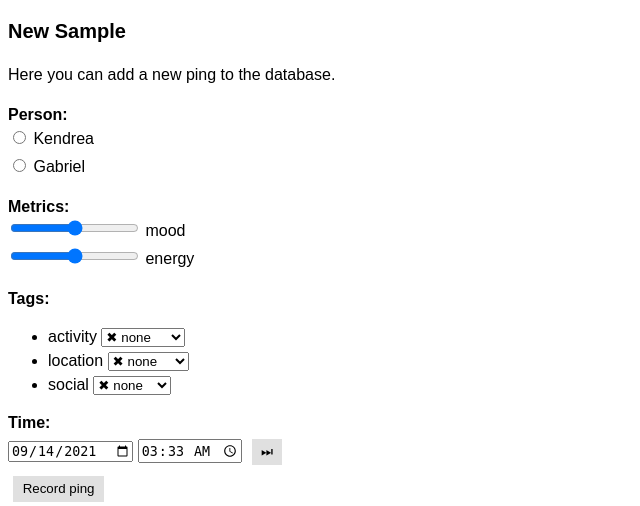
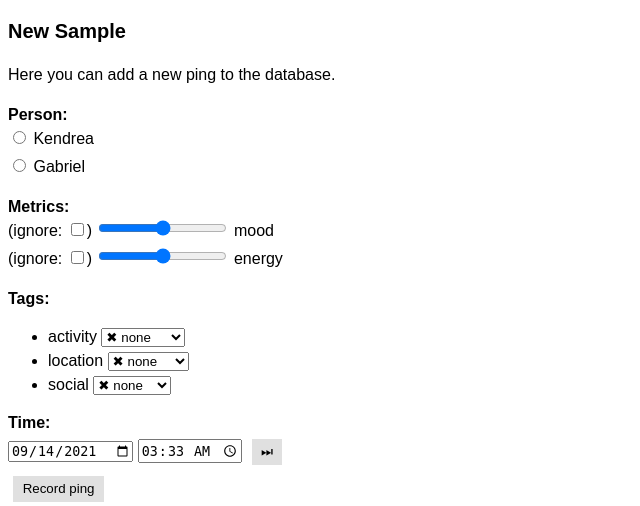
Before and after one commit to gabrielkulp/stochastic-tracker, a Flask app: page /submit in a window 1280 px wide. Shown: the part 242-748 px from the top of the page, without its empty margins (0-640 px from the left). Run offline with Flask 2, Linux system fonts and the light colour scheme; data comes from the database, SQL or seed files in the repository.

Commit message:
make submitting metrics optional

```diff
--- a/tracker/pages.py
+++ b/tracker/pages.py
@@ -101,11 +101,13 @@ def submit():
 		res_tags.append(new_tag_id)
 		print("new tag added with id", new_tag_id, "and name", tag_name)
 
-	# process glimpses one-by-one
+	# process metrics one-by-one
 	for val_id, value in res_metrics:
-		db.execute("INSERT INTO glimpse_metrics (ping, metric, val) VALUES (?, ?, ?)", (ping_id, val_id, value))
+		if not request.form.get(f"met_ignore_{val_id}") == "on":
+			db.execute("INSERT INTO glimpse_metrics (ping, metric, val) VALUES (?, ?, ?)", (ping_id, val_id, value))
 	print("added glimpse metrics")
 
+	# process tags one-by-one
 	for tag_id in res_tags:
 		db.execute("INSERT INTO glimpse_tags (ping, tag) VALUES (?, ?)", (ping_id, tag_id))
 	print("added glimpse tags")
--- a/tracker/templates/submit.html
+++ b/tracker/templates/submit.html
@@ -27,8 +27,9 @@
 
 			<h3>Metrics:</h3>
 			{% for metric in metrics %}
+				(ignore: <input type="checkbox" name="met_ignore_{{ metric.id }}" autocomplete="off">)
 				<label>
-					<input type="range" min="{{ metric.min }}" max="{{ metric.max }}" step="{{ (metric.max - metric.min)/10 }}" value="{{ (metric.max + metric.min)/2 }}" name="met_{{ metric.id }}" autocomplete="off" required>
+					<input type="range" min="{{ metric.min }}" max="{{ metric.max }}" step="{{ (metric.max - metric.min)/10 }}" value="{{ (metric.max + metric.min)/2 }}" name="met_{{ metric.id }}" autocomplete="off">
 					{{ metric.name }}
 				</label>
 				<br>
```
